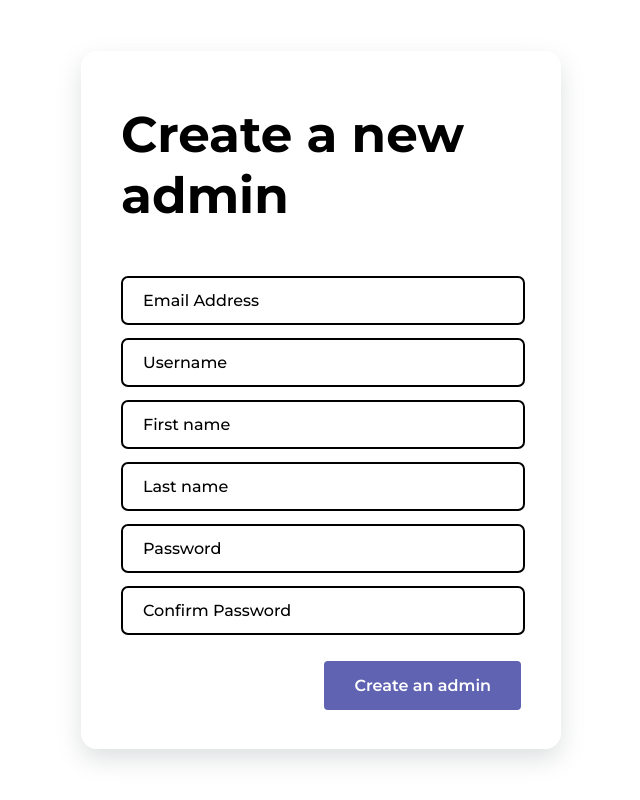
After one commit to AhmadElshiltawi/DefectTracker, a Django app: page /signup_admin in a window 1280 px wide. The commit adds this page. Shown: the whole page, without its empty margins (319-959 px from the left). Run offline with Django 4.2, Linux system fonts and the light colour scheme.

Commit message:
Finished admin signup

```diff
--- a/core/urls.py
+++ b/core/urls.py
@@ -20,4 +20,5 @@ urlpatterns = [
     path('assign_team', views.assign_team, name='assign-team'),
     path('logout', views.logout, name='logout'),
     path('create_team', views.create_team, name='create-team'),
+    path('signup_admin', views.signup_admin, name='signup-admin'),
 ]
--- a/core/views.py
+++ b/core/views.py
@@ -111,10 +111,10 @@ def signin(request):
             request.session['first_name'] = database.select_user_first_name(username=username)[0][0]
             request.session['last_name'] = database.select_user_last_name(username=username)[0][0]
             if database.checkdata(user_id, "admin", "admin_id"):
-                messages.info(request, 'Admin login')
+                messages.info(request, "You're logged in as Admin!")
                 request.session['admin'] = "True"
             else:
-                messages.info(request, 'Collaborator login')
+                messages.info(request, "You're logged in as a collaborator!")
                 request.session['admin'] = "False"
             return redirect('index')
         else:
@@ -364,3 +364,63 @@ def create_team(request):
         return redirect('teams')
     con = {"con": database.getCollaborators()}
     return render(request, 'create-team.html',con)
+
+def signup_admin(request):
+    if request.method == "POST":
+        email_address = request.POST['email']
+        username = request.POST['username']
+
+        first_name = request.POST['firstname']
+        last_name = request.POST['lastname']
+
+        password = request.POST['password']
+        confirm_password = request.POST['confirm-password']
+
+        email_valid = backend.validate_email(email_address)
+
+        if not email_valid:
+            messages.info(request, 'Email address is not valid!')
+            return redirect('signup-admin')
+
+        username_valid = backend.validate_username(username)
+
+        if not username_valid:
+            messages.info(request, 'Username is not valid!')
+            return redirect('signup-admin')
+
+        password_valid = backend.validate_password(password)
+
+        # Regex used:
+        # Minimum 8 letters, at least one capitalized letter, at least one lowercase letter, at least one digit
+        if not password_valid:
+            messages.info(request, 'Your password is too weak!')
+            return redirect('signup-admin')
+
+        if password != confirm_password:
+            messages.info(request, "Passwords don't match!")
+            return redirect('signup-admin')
+
+        if first_name == "":
+            messages.info(request, "The first name cannot be left blank!")
+            return redirect('signup-admin')
+
+        if last_name == "":
+            messages.info(request, "The last name cannot be left blank!")
+            return redirect('signup-admin')
+
+        # Check if email exists
+        if database.checkdata(email_address,"user", "email"):
+            messages.info(request, 'Email is already taken!')
+            return redirect('signup-admin')
+
+        # Check if the username exists
+        elif database.checkdata(username,"user", "username"):
+            messages.info(request, 'Username is already taken!')
+            return redirect('signup-admin')
+
+        database.insert_admin(first_name, last_name, username, password, email_address)
+
+        return redirect('bugs')
+
+    else:
+        return render(request, 'signup-admin.html')
--- a/static/main-content.css
+++ b/static/main-content.css
@@ -88,7 +88,7 @@
   right: 0;
   margin-left: auto;
   margin-right: auto;
-  margin: 280px 16px 0px 12px;
+  margin: 250px 16px 0px 12px;
 }
 
 .navbar .user-info {
--- /dev/null
+++ b/templates/signup-admin.html
@@ -0,0 +1,91 @@
+{% load static %}
+
+<!DOCTYPE html>
+<html lang="en">
+  <head>
+    <meta charset="UTF-8" />
+    <meta name="viewport" content="width=device-width, initial-scale=1.0" />
+    <meta http-equiv="X-UA-Compatible" content="ie=edge" />
+    <title>Admin Sign up</title>
+    <link rel="stylesheet" href="{% static 'sign-form.css' %}" />
+  </head>
+  <body>
+    <div class="signupForm">
+      <form action="" method="POST" class="form">
+        {% csrf_token %}
+        <h1 class="title">Create a new admin</h1>
+
+        <div class="errorMessage">
+          {% for message in messages %} {{ message }} {% endfor %}
+        </div>
+
+        <div class="inputContainer">
+          <label>
+            <input
+              name="email"
+              type="email"
+              class="input"
+              placeholder="Email Address"
+            />
+          </label>
+        </div>
+
+        <div class="inputContainer">
+          <label>
+            <input
+              name="username"
+              type="text"
+              class="input"
+              placeholder="Username"
+            />
+          </label>
+        </div>
+
+        <div class="inputContainer">
+          <label>
+            <input
+              name="firstname"
+              type="text"
+              class="input"
+              placeholder="First name"
+            />
+          </label>
+        </div>
+
+        <div class="inputContainer">
+          <label>
+            <input
+              name="lastname"
+              type="text"
+              class="input"
+              placeholder="Last name"
+            />
+          </label>
+        </div>
+
+        <div class="inputContainer">
+          <label>
+            <input
+              name="password"
+              type="password"
+              class="input"
+              placeholder="Password"
+            />
+          </label>
+        </div>
+
+        <div class="inputContainer">
+          <input
+            name="confirm-password"
+            type="password"
+            class="input"
+            placeholder="Confirm Password"
+          />
+        </div>
+
+        <input type="submit" class="submitBtn" value="Create an admin" />
+        <br />
+      </form>
+    </div>
+  </body>
+</html>
```
Also changed, not shown: core/database.py (+36 -0 lines), templates/bugs.html (+8 -0 lines), templates/features.html (+8 -0 lines), templates/projects.html (+8 -0 lines), templates/reports.html (+8 -0 lines), templates/teams.html (+8 -0 lines), templates/tickets.html (+8 -0 lines), 1 other file.
